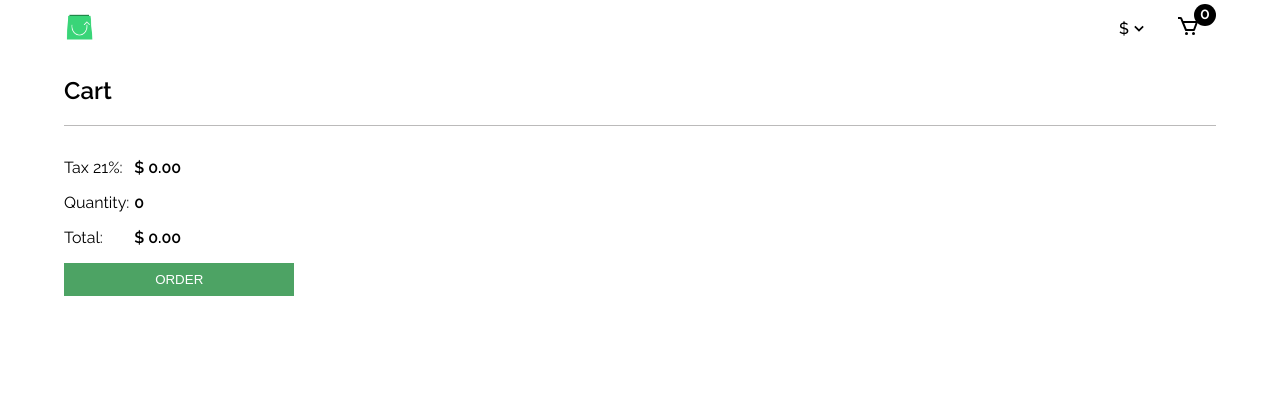
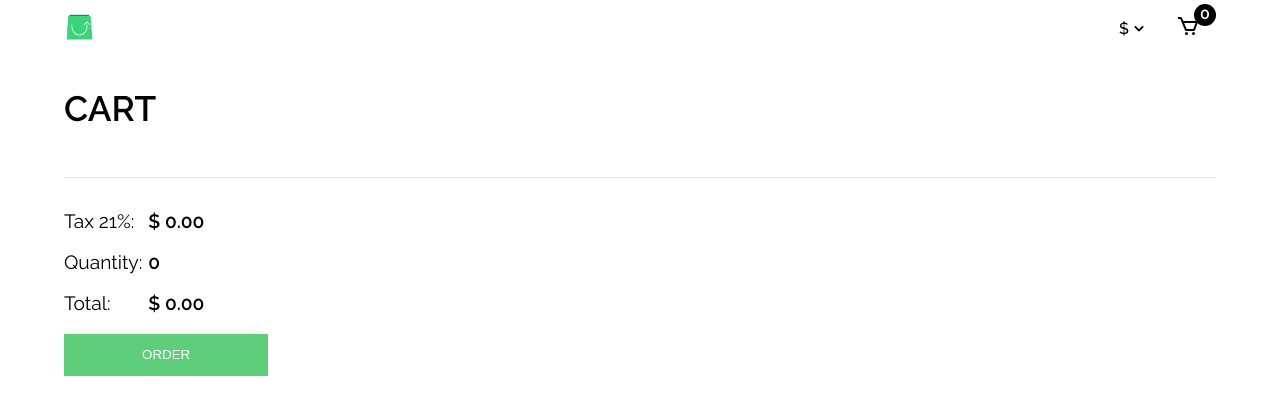
Before and after one commit to Abdelghani-Adel/abdelghani-adel-scandiweb, a React (Create React App) app: page /cart in a window 1280 px wide. Shown: the top 414 px of the page. Built offline with nearby package versions, Linux system fonts and the light colour scheme.

Commit message:
organized css files

```diff
--- a/src/pages/CartPage/CartItem.js
+++ b/src/pages/CartPage/CartItem.js
@@ -32,19 +32,23 @@ class CartItem extends Component {
       // Deciding the action to be performed
       action === "+" ? updatedItem.amount++ : updatedItem.amount--;
 
+      // Dispatching
       this.props.dispatch(cartActions.editItem(updatedItem));
     };
 
-    const nextPic = () => {
+    // Change image handlers
+    const showNextPic = () => {
       const length = item.gallery.length;
+      // start over if the current pic is the last one
       if (this.state.viewdPic === length - 1) {
         this.setState({ viewdPic: 0 });
         return;
       }
       this.setState({ viewdPic: this.state.viewdPic + 1 });
     };
-    const prevPic = () => {
+    const showPrevPic = () => {
       const length = item.gallery.length;
+      // start from the end of the list if the current image is the first one
       if (this.state.viewdPic === 0) {
         this.setState({ viewdPic: length - 1 });
         return;
@@ -80,8 +84,8 @@ class CartItem extends Component {
             <img src={item.gallery[this.state.viewdPic]} alt="" />
             {item.gallery.length > 1 && (
               <div className="arrows">
-                <span className="left-arrow" onClick={prevPic}>{`<`}</span>
-                <span className="right-arrow" onClick={nextPic}>{`>`}</span>
+                <span className="left-arrow" onClick={showPrevPic}>{`<`}</span>
+                <span className="right-arrow" onClick={showNextPic}>{`>`}</span>
               </div>
             )}
           </div>
--- a/src/pages/CartPage/CartPage.js
+++ b/src/pages/CartPage/CartPage.js
@@ -1,7 +1,5 @@
 import React, { Component } from "react";
 import { connect } from "react-redux";
-import ProductAttributes from "../../components/ProductAttributes/ProductAttributes";
-import { cartActions } from "../../redux/slices/cart";
 import CartItemsList from "./CartItemsList";
 
 class CartPage extends Component {
@@ -9,31 +7,14 @@ class CartPage extends Component {
     super(props);
   }
   render() {
-    const changeAmount = (e) => {
-      const id = e.currentTarget.dataset.id;
-      const index = e.currentTarget.dataset.index;
-      const action = e.currentTarget.dataset.action;
-
-      let item = this.props.cart.items[index];
-
-      if (item.amount == 1 && action === "-") {
-        this.props.dispatch(cartActions.removeItem(item));
-        return;
-      }
-      let updatedItem = { ...item };
-
-      action === "+" ? updatedItem.amount++ : updatedItem.amount--;
-
-      const payload = {
-        oldItem: item,
-        newItem: updatedItem,
-      };
-      this.props.dispatch(cartActions.editItem(payload));
-    };
+    const currentCurrency = this.props.cart.currentCurrency;
+    const itemsAmount = this.props.cart.itemsAmount;
+    const totalAmount = this.props.cart.totalAmount;
+    const tax = (this.props.cart.totalAmount * 21) / 100;
 
     return (
       <div className="cart-page">
-        <h2>Cart</h2>
+        <h2 className="page-title">Cart</h2>
 
         <CartItemsList items={this.props.cart.items} />
 
@@ -46,16 +27,11 @@ class CartPage extends Component {
             </div>
             <div className="right">
               <p>
-                {this.props.cart.currentCurrency}{" "}
-                {((this.props.cart.totalAmount * 21) / 100).toFixed(2)}
+                {currentCurrency} {tax.toFixed(2)}
               </p>
-              <p>{this.props.cart.itemsAmount}</p>
+              <p>{itemsAmount}</p>
               <p>
-                {this.props.cart.currentCurrency}{" "}
-                {(
-                  this.props.cart.totalAmount +
-                  (this.props.cart.totalAmount * 21) / 100
-                ).toFixed(2)}
+                {currentCurrency} {(totalAmount + tax).toFixed(2)}
               </p>
             </div>
           </div>
--- a/src/pages/CartPage/MiniCart.js
+++ b/src/pages/CartPage/MiniCart.js
@@ -10,8 +10,10 @@ class MiniCart extends Component {
   render() {
     const items = this.props.cart.items;
     const itemsAmount = this.props.cart.itemsAmount;
+    const tax = (this.props.cart.totalAmount * 21) / 100;
     const totalAmount = this.props.cart.totalAmount;
     const currency = this.props.cart.currentCurrency;
+    const closePortal = this.props.closePortal;
 
     return (
       <div className="mini-cart">
@@ -31,11 +33,12 @@ class MiniCart extends Component {
         </div>
 
         <div className="buttons">
-          <button onClick={this.props.closePortal} className="view-bag">
-            <Link to="/cart">VIEW BAG</Link>
-          </button>
-          <button onClick={this.props.closePortal} className="checkout">
-            Checkout
+          <Link to="/cart" className="view-bag" onClick={closePortal}>
+            view bag
+          </Link>
+
+          <button onClick={closePortal} className="checkout">
+            checkout
           </button>
         </div>
       </div>
--- a/src/styles/modules.css
+++ b/src/styles/modules.css
@@ -3,6 +3,7 @@
 /* /////////////////////////////////////////////////////////////// */
 .nav-bar {
   position: fixed;
+  z-index: 2;
   top: 0;
   height: 7vh;
   width: 90vw;
@@ -10,20 +11,22 @@
   display: flex;
   justify-content: space-between;
 
-  z-index: 2;
   background-color: #fff;
 }
 
+/* ////////////////////////     Nav List      ////////////////////// */
 .nav-list {
   display: flex;
 }
+
 .nav-link {
   padding: 1em;
 }
+
 .nav-link.active,
 .nav-link:hover {
+  border-bottom: 1px solid #5ece7b;
   color: #5ece7b;
-  border-bottom: 1px solid #5ece7b;
 }
 
 .logo {
@@ -36,24 +39,9 @@
   display: flex;
   align-items: center;
 }
+
 .nav-option {
   padding: 1em;
-}
-.nav-cart {
-  cursor: pointer;
-  position: relative;
-}
-.nav-cart-amount {
-  position: absolute;
-  top: 10%;
-  right: 0;
-  width: 22px;
-  height: 22px;
-  border-radius: 50%;
-  text-align: center;
-
-  background-color: #000;
-  color: #fff;
 }
 
 /* ////////////////////////  Currency Selector   ////////////////////// */
@@ -61,67 +49,282 @@
   position: relative;
   font-weight: 500;
 }
+
 .current-currency {
-  margin: 0;
-  padding: 0;
+  width: 20px;
   display: flex;
   align-items: center;
   justify-content: center;
 
-  /* not all options are the same width,
-  when changing there was an unwanted behaviour in the flex navbar */
-  width: 20px;
+  margin: 0;
+  padding: 0;
+
   cursor: pointer;
 }
+
 .currency-list {
   position: absolute;
+  z-index: 4;
   left: 0;
   top: 90%;
+  width: max-content;
 
-  width: max-content;
   box-shadow: rgba(149, 157, 165, 0.397) 0px 8px 24px;
-  z-index: 4;
   background-color: #fff;
 }
+
 .currency-option {
   padding: 0.5em 1em;
   cursor: default;
 }
+
 .currency-option:hover,
 .currency-option.active {
   background-color: #eee;
 }
+
 .currency-option.active {
   border: 1px solid #ccc;
 }
 
-/* ////////////////////////  Category Name  ////////////////////// */
-
-.category-name {
-  font-size: 2rem;
-  text-transform: capitalize;
+/* ////////////////////////      Nav Cart       ////////////////////// */
+.nav-cart {
   position: relative;
-  margin: 3rem;
-  font-weight: 500;
+  cursor: pointer;
 }
 
-/* ////////////////////////  Content Area  ////////////////////// */
+.nav-cart-amount {
+  position: absolute;
+  top: 10%;
+  right: 0;
+
+  width: 22px;
+  height: 22px;
+  border-radius: 50%;
+
+  background-color: #000;
+  color: #fff;
+
+  text-align: center;
+}
+
+/* /////////////////////////////////////////////////////////////// */
+/* ////////////////////      Content Area       ////////////////// */
+/* /////////////////////////////////////////////////////////////// */
 .content-area {
   padding-top: 7vh;
   padding-bottom: 3vh;
 }
 
 /* /////////////////////////////////////////////////////////////// */
-/* ////////////////////    Product Attribute    ////////////////// */
+/* ////////////////////////  Category Name  ////////////////////// */
 /* /////////////////////////////////////////////////////////////// */
+
+.category-name {
+  position: relative;
+  margin: 3rem;
+
+  font-size: 2rem;
+  font-weight: 500;
+  text-transform: capitalize;
+}
+
+.drop-select {
+  position: relative;
+  display: flex;
+  align-items: center;
+  margin: 3rem;
+}
+
+.current-selected {
+  margin: 0;
+  padding: 0;
+
+  cursor: pointer;
+}
+
+.drop-select .options {
+  position: absolute;
+  left: 0;
+  top: 100%;
+
+  width: max-content;
+  box-shadow: rgba(149, 157, 165, 0.253) 0px 8px 24px;
+}
+
+.drop-select .option {
+  padding: 0.5em 1em;
+  cursor: default;
+}
+
+.drop-select .option:hover,
+.drop-select .option.active {
+  background-color: #eee;
+}
+
+/* /////////////////////////////////////////////////////////////// */
+/* ////////////////////      Product Cards      ////////////////// */
+/* /////////////////////////////////////////////////////////////// */
+.products-list {
+  display: flex;
+  flex-wrap: wrap;
+}
+
+.product-wrapper {
+  padding: 3%;
+  width: calc(100% / 3);
+}
+
+.product-card {
+  padding: 1em;
+  color: #1d1f22;
+  cursor: default;
+}
+
+.product-card:hover {
+  box-shadow: rgba(149, 157, 165, 0.281) 0px 8px 24px;
+}
+
+.product-card.disabled {
+  opacity: 0.4;
+}
+
+.product-card .product-image {
+  position: relative;
+
+  height: 25vh;
+  display: flex;
+  justify-content: center;
+  align-items: bottom;
+  margin-bottom: 1em;
+}
+
+.product-card.disabled .product-image::after {
+  content: "OUT OF STOCK";
+  position: absolute;
+  top: 50%;
+  left: 50%;
+  transform: translate(-50%, -50%);
+}
+
+.green-cart-icon {
+  position: absolute;
+  right: 0;
+  bottom: 0;
+  width: 40px;
+  height: 40px;
+
+  display: flex;
+  justify-content: center;
+  align-items: center;
+
+  border-radius: 50%;
+  background-color: #5ece7b;
+}
+
+.product-card .product-title {
+  margin-bottom: 0.5em;
+  font-weight: 300;
+}
+
+.product-card .product-price {
+  font-weight: 500;
+}
+
+/* /////////////////////////////////////////////////////////////// */
+/* ////////////////////      Product Page       ////////////////// */
+/* /////////////////////////////////////////////////////////////// */
+.product-page {
+  display: flex;
+  align-items: flex-start;
+  padding: 5%;
+}
+
+/* Width */
+/* pictures list : 8% | selected Photo : 62% | info : 30% */
+
+.pictures-list {
+  width: 8%;
+}
+
+.pictures-list .image-wrapper {
+  height: 10vh;
+  display: flex;
+  align-items: center;
+  margin-bottom: 0.5em;
+}
+
+.selected-photo {
+  width: 62%;
+  display: flex;
+  justify-content: center;
+  padding: 0 5%;
+}
+
+.product-info {
+  width: 30%;
+}
+
+.product-info .product-brand {
+  margin-bottom: 0.2em;
+  font-size: 30px;
+  font-weight: 600;
+}
+
+.product-info .product-name {
+  margin-bottom: 2rem;
+  font-size: 30px;
+  font-weight: 400;
+}
+
+.product-info .product-price {
+  font-family: "Raleway", sans-serif;
+  font-size: 24px;
+  font-weight: 700;
+}
+
+.product-info .button-wrapper button {
+  width: 100%;
+  padding: 1em;
+
+  border: none;
+  background-color: #5ece7b;
+  color: #fff;
+
+  text-transform: uppercase;
+  font-size: 16px;
+}
+
+.product-info .button-wrapper button:hover {
+  background-color: #4da364;
+}
+
+.product-info .button-wrapper button:disabled {
+  opacity: 0.6;
+  background-color: gray;
+  pointer-events: none;
+}
+
+.product-info .valid-error {
+  margin-top: 0.5em;
+  color: #f00;
+  font-weight: 500;
+}
+
+.product-info .product-description {
+  margin-top: 1rem;
+  font-size: 16px;
+}
+
+/* ////////////////////   Product Attributes    ////////////////// */
 
 .attribute-title {
   margin-bottom: 0.3em;
-  font-weight: 700;
-  font-size: 1.2em;
-  text-transform: uppercase;
 
   font-family: "Roboto Condensed", sans-serif;
+  font-size: 1.2em;
+  font-weight: 700;
+  text-transform: uppercase;
 }
 
 .attribute-options {
@@ -140,203 +343,26 @@
 .swatch-attribute div {
   height: 100%;
 }
+
 .swatch-attribute.active {
+  padding: 0.2em;
   outline: 2px solid #5ece7b;
-  padding: 0.2em;
 }
 
 .txt-attribute {
-  border: 1px solid black;
   padding: 0.5rem;
   min-width: 10%;
+
+  border: 1px solid black;
   text-align: center;
+  font-size: 1em;
+
   cursor: default;
-  font-size: 1em;
 }
+
 .txt-attribute.active {
   background-color: #000;
   color: #fff;
-}
-
-/* /////////////////////////////////////////////////////////////// */
-/* ////////////////////      Product Cards      ////////////////// */
-/* /////////////////////////////////////////////////////////////// */
-.products-list {
-  display: flex;
-  flex-wrap: wrap;
-}
-
-.product-wrapper {
-  width: calc(100% / 3);
-  padding: 3%;
-}
-
-.product-card {
-  padding: 1em;
-  cursor: default;
-  color: #1d1f22;
-}
-
-.product-card:hover {
-  box-shadow: rgba(149, 157, 165, 0.281) 0px 8px 24px;
-}
-
-.product-card.disabled {
-  opacity: 0.4;
-}
-
-.product-card .product-image {
-  height: 25vh;
-  margin-bottom: 1em;
-  position: relative;
-  display: flex;
-  justify-content: center;
-  align-items: bottom;
-}
-
-.product-card.disabled .product-image::after {
-  content: "OUT OF STOCK";
-  position: absolute;
-  top: 50%;
-  left: 50%;
-  transform: translate(-50%, -50%);
-}
-
-.green-cart-icon {
-  position: absolute;
-  bottom: 0;
-  right: 0;
-  border-radius: 50%;
-  width: 40px;
-  height: 40px;
-  background-color: #5ece7b;
-
-  display: flex;
-  justify-content: center;
-  align-items: center;
-}
-
-.product-card .product-title {
-  font-weight: 300;
-  margin-bottom: 0.5em;
-}
-
-.product-card .product-price {
-  font-weight: 500;
-}
-
-/* /////////////////////////////////////////////////////////////// */
-/* ////////////////////       Drop Select       ////////////////// */
-/* /////////////////////////////////////////////////////////////// */
-.drop-select {
-  position: relative;
-  display: flex;
-  align-items: center;
-  margin: 3rem;
-}
-
-.current-selected {
-  margin: 0;
-  padding: 0;
-  cursor: pointer;
-}
-
-.drop-select .options {
-  position: absolute;
-  left: 0;
-  top: 100%;
-
-  width: max-content;
-  box-shadow: rgba(149, 157, 165, 0.253) 0px 8px 24px;
-}
-.drop-select .option {
-  padding: 0.5em 1em;
-  cursor: default;
-}
-.drop-select .option:hover,
-.drop-select .option.active {
-  background-color: #eee;
-}
-
-/* /////////////////////////////////////////////////////////////// */
-/* ////////////////////      Product Page       ////////////////// */
-/* /////////////////////////////////////////////////////////////// */
-.product-page {
-  padding: 5%;
-  display: flex;
-  align-items: flex-start;
-}
-
-/* Width */
-/* pictures list : 8% | selected Photo : 62% | info : 30% */
-
-.pictures-list {
-  width: 8%;
-}
-
-.pictures-list .image-wrapper {
-  height: 10vh;
-  margin-bottom: 0.5em;
-  display: flex;
-  align-items: center;
-}
-
-.selected-photo {
-  width: 62%;
-  display: flex;
-  justify-content: center;
-  padding: 0 5%;
-}
-
-.product-info {
-  width: 30%;
-}
-
-.product-info .product-brand {
-  font-size: 30px;
-  font-weight: 600;
-  margin-bottom: 0.2em;
-}
-
-.product-info .product-name {
-  font-size: 30px;
-  font-weight: 400;
-  margin-bottom: 2rem;
-}
-
-.product-info .product-price {
-  font-family: "Raleway", sans-serif;
-  font-weight: 700;
-  font-size: 24px;
-}
-
-.product-info .button-wrapper button {
-  width: 100%;
-  border: none;
-  background-color: #5ece7b;
-  color: #fff;
-  text-transform: uppercase;
-  padding: 1em;
-  font-size: 16px;
-}
-.product-info .button-wrapper button:hover {
-  background-color: #4da364;
-}
-.product-info .button-wrapper button:disabled {
-  opacity: 0.6;
-  pointer-events: none;
-  background-color: gray;
-}
-
-.product-info .valid-error {
-  color: #f00;
-  margin-top: 0.5em;
-  font-weight: 500;
-}
-
-.product-info .product-description {
-  margin-top: 1rem;
-  font-size: 16px;
 }
 
 /* /////////////////////////////////////////////////////////////// */
@@ -347,15 +373,15 @@
 
 .mini-cart {
   position: fixed;
+  z-index: 3;
   top: 7vh;
   right: 0;
+  overflow: auto;
 
   width: 25vw;
   max-height: 70vh;
-  overflow: auto;
   padding: 1vw;
   margin-right: 4vw;
-  z-index: 3;
 
   font-size: 0.6em;
   background-color: #fff;
@@ -365,68 +391,84 @@
   font-size: 1.6em;
   font-weight: 500;
 }
+
 .mini-cart .title .my-bag {
   font-weight: 700;
-}
-
-.cart-items-list {
-  border-bottom: 1px solid rgb(187, 186, 186);
 }
 
 .mini-cart .total {
   display: flex;
   justify-content: space-between;
+  margin-top: 1em;
   font-size: 1rem;
-  font-weight: 700;
-  margin-top: 1em;
+  font-weight: 500;
 }
 
 .mini-cart .buttons {
   display: flex;
   justify-content: space-between;
 }
-.mini-cart .view-bag {
-  background-color: transparent;
-  border: 1px solid #000;
+
+.mini-cart .view-bag,
+.mini-cart .checkout {
   width: 45%;
   padding: 0.8em;
+  text-align: center;
+  font-size: 0.8rem;
+  font-weight: 600;
   text-transform: uppercase;
+  cursor: pointer;
 }
+
+.mini-cart .view-bag {
+  border: 1px solid #000;
+  background-color: transparent;
+  color: #000;
+}
+
 .mini-cart .checkout {
+  border: 1px solid #5ece7b;
   background-color: #5ece7b;
-  border: 1px solid #5ece7b;
   color: #fff;
-  width: 45%;
-  padding: 0.8em;
+}
+
+/* ////////////////////////    CART PAGE    ////////////////////// */
+.cart-page .page-title {
+  margin: 0;
+  padding: 2rem 0 3rem;
+  border-bottom: 1px solid #e5e5e5;
+
+  font-size: 2.2rem;
+  font-weight: 700;
   text-transform: uppercase;
 }
 
 /* ////////////////////////    CART ITEM    ////////////////////// */
 .cart-item {
+  display: flex;
+  justify-content: space-between;
   margin: 0;
   padding: 1em 0;
-  border-top: 1px solid rgb(187, 186, 186);
-  display: flex;
-  justify-content: space-between;
+}
+
+.cart-page .cart-item {
+  border-bottom: 1px solid #e5e5e5;
 }
 
 .cart-item .item-brand {
+  margin-bottom: 0.2em;
+  font-size: 1.3em;
   font-weight: 600;
-  font-size: 1.3em;
-  margin-bottom: 0.2em;
 }
 
 .cart-item .item-name {
+  font-size: 1.3em;
   font-weight: 300;
-  font-size: 1.3em;
 }
 
 .cart-item .item-price {
+  font-size: 1.3em;
   font-weight: 700;
-  font-size: 1.3em;
-}
-
-.cart-item .product-attributes {
 }
 
 .amount-controls-wrapper {
@@ -448,10 +490,11 @@
 
 .plus-minus .plus,
 .plus-minus .minus {
-  font-size: 1.5em;
   border: 1px solid #000;
   background-color: transparent;
+  font-size: 1.5em;
 }
+
 .plus-minus .plus:hover,
 .plus-minus .minus:hover {
   background-color: #eee;
@@ -463,27 +506,28 @@
   justify-content: center;
   align-content: center;
 }
+
 .cart-item--pic img {
   max-width: 10em;
-  /* min-width: 5vw; */
 }
 
 .arrows {
   position: absolute;
+  right: 0;
   bottom: 5%;
-  right: 0;
   width: 25%;
   display: flex;
   justify-content: space-between;
 }
+
 .left-arrow,
 .right-arrow {
+  padding: 0.2em 0.3em;
   background-color: rgb(85, 84, 84);
   color: #fff;
-  /* padding-inline: 0.3em; */
-  padding: 0.2em 0.3em;
   cursor: default;
 }
+
 .left-arrow:hover,
 .right-arrow:hover {
   background-color: rgb(153, 153, 153);
@@ -491,25 +535,36 @@
 
 /* ////////////////////////    CHECKOUT    ////////////////////// */
 
+.checkout {
+  width: max-content;
+}
+
 .checkout-info {
+  display: flex;
   margin-top: 2rem;
-  display: flex;
+  font-size: 1.2rem;
 }
 
 .checkout-info .left {
   margin-right: 0.3em;
 }
+
 .checkout-info .right {
+  margin-right: 5vw;
   font-weight: 700;
 }
+
 .order-btn {
-  background-color: #4da364;
-  border: 1px solid #4da364;
+  width: 100%;
+  padding: 0.8rem;
+  border: 1px solid #5ece7b;
+
+  background-color: #5ece7b;
+  color: #fff;
   text-transform: uppercase;
-  color: #fff;
-  padding: 0.5rem;
-  width: 20%;
+  font-weight: 500;
 }
+
 .order-btn:hover {
   background-color: #5ece7b;
   border-color: #5ece7b;
@@ -521,18 +576,10 @@
 
 .backdrop {
   position: fixed;
+  z-index: 2;
   top: 7vh;
   left: 0;
   width: 100%;
   height: 93vh;
-  z-index: 2;
   background: rgba(0, 0, 0, 0.75);
 }
-
-/* .modal-overlay {
-  position: fixed;
-  left: 50%;
-  top: 50%;
-  transform: translate(-50%, -50%);
-  z-index: 100;
-} */
```
